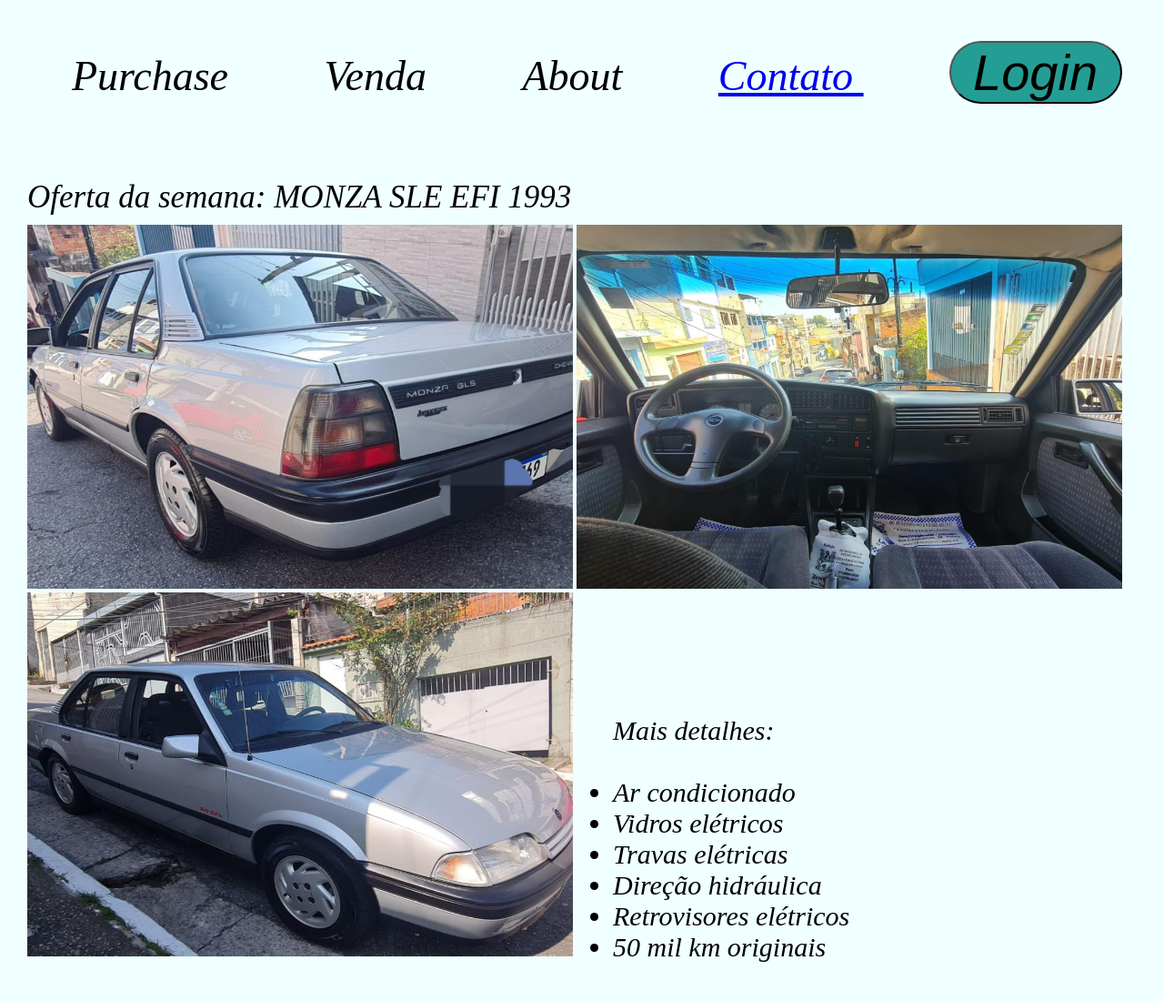
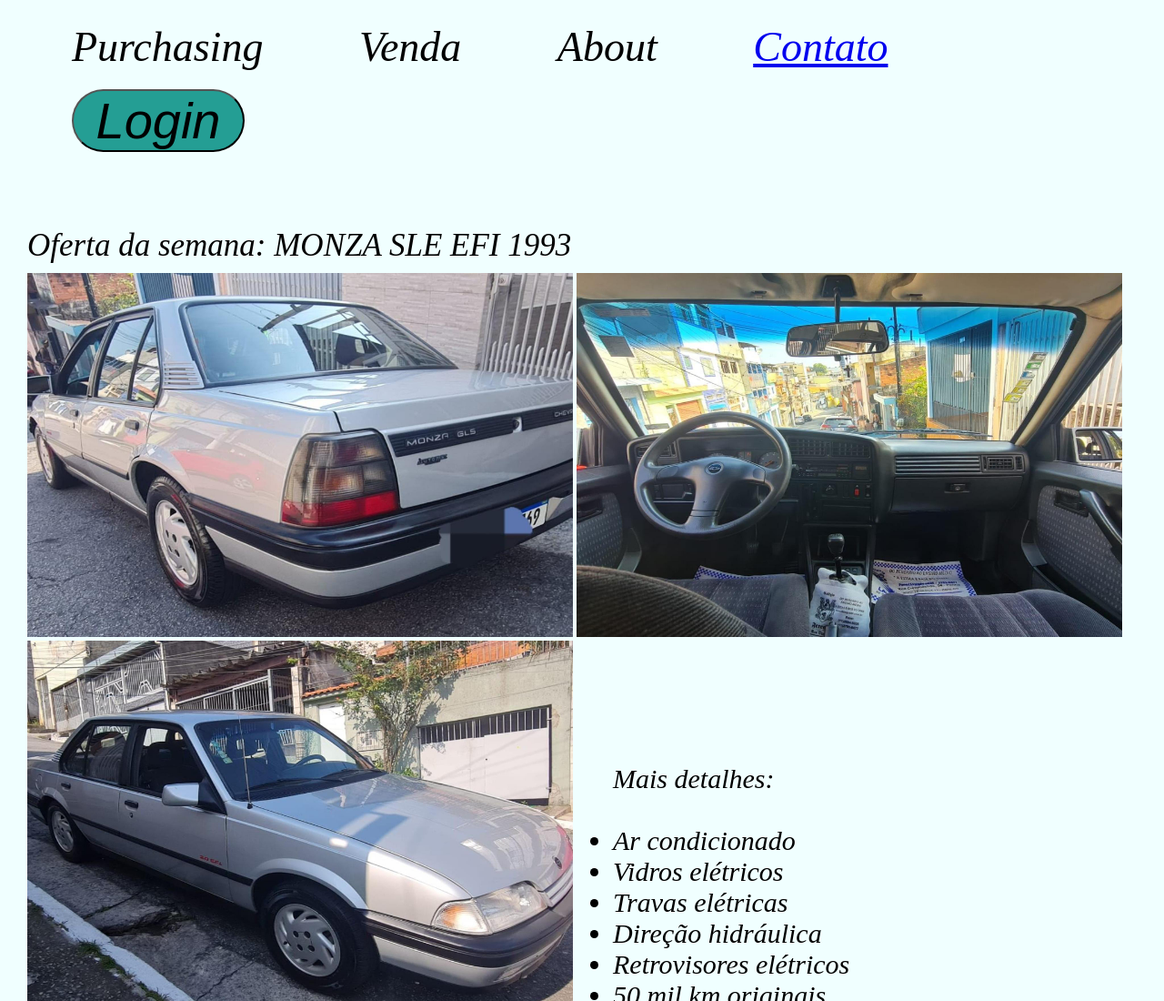
Before and after one commit to Robbie451979/CAR-DEALER, a plain HTML site: page index.html in a window 1280 px wide. Shown: the top 1100 px of the page at 91% size. Drawn offline with Linux system fonts and the light colour scheme; files whose address does not match are found by name.

Commit message:
update-main-header

```diff
--- a/index.html
+++ b/index.html
@@ -15,7 +15,7 @@
 <body>
 
     <header>
-        <a class="link-header"> Purchase </a>
+        <a class="link-header"> Purchasing </a>
         <a class="link-header"> Venda </a>
         <a class="link-header"> About </a>
         <a class="link-header" href="https://www.google.com.br/maps/place/R.+Rizieri+Negrini,+138+-+Parque+Fongaro,+S%C3%A3o+Paulo+-+SP,+04257-143/@-23.6344128,-46.5927802,17.75z/data=!4m5!3m4!1s0x94ce5ca718542aff:0xb4c785ff2d452016!8m2!3d-23.6348939!4d-46.5918972?entry=ttu" target="_blank"> Contato </a>
```
